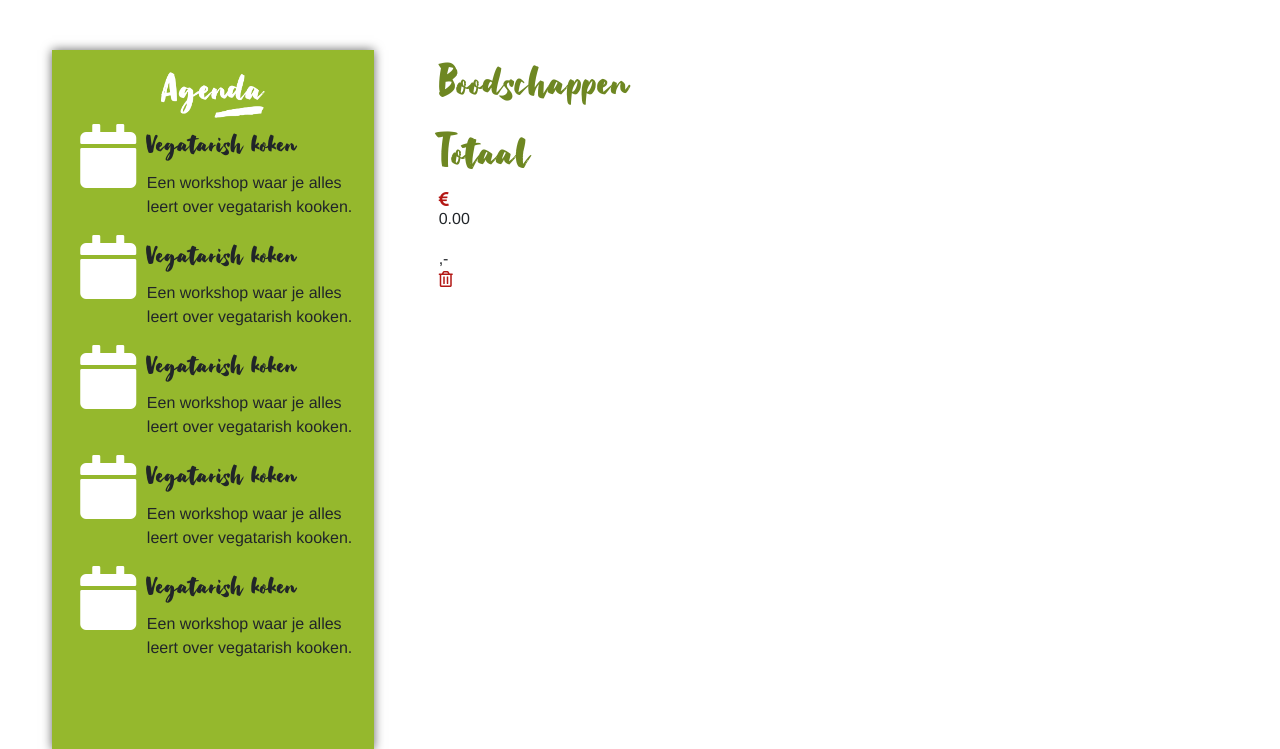
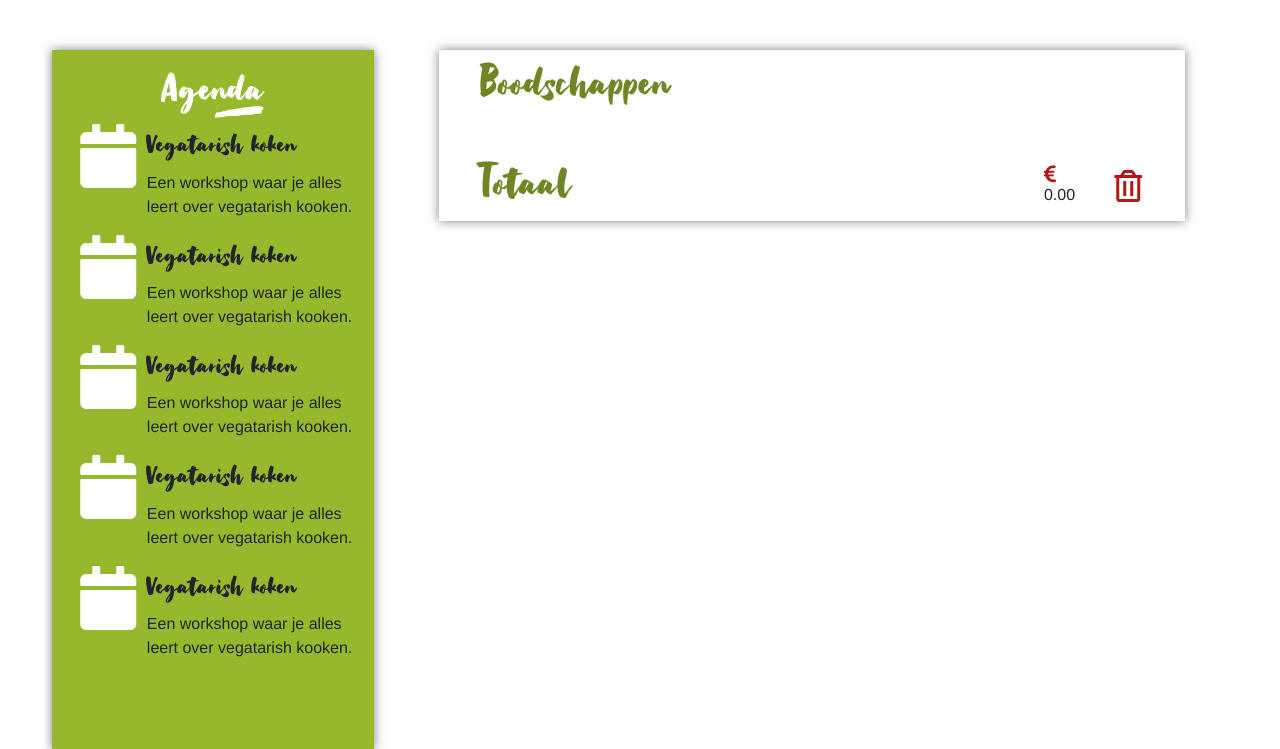
Before and after one commit to Brian-Boersen/educom-verrukkulluk-1678802972, a PHP site: page /index.php?action=cart in a window 1280 px wide. Shown: the part 624-1373 px from the top of the page. Run offline with PHP 8.4, Linux system fonts and the light colour scheme; data that the repository does not hold is empty.

Commit message:
shopping cart front end finshed....for now #15

```diff
--- a/assets/css/main.css
+++ b/assets/css/main.css
@@ -31,6 +31,8 @@
     --box-margins: 10%;
     --login_margin: 10%;
 
+    --shadow-strenght: 0.5;
+
 }
 
 
@@ -56,6 +58,10 @@ h4, h5{
 }
 
 /* misc */
+.euro_sign{
+    font-size: 1.2em;
+}
+
 .stars{
     position: absolute;
 
@@ -623,8 +629,19 @@ html, body {
 
 /*shopping cart ----------------------------------------------------------------------------------------------*/
 
+.cart-block{
+    margin-right: 10%;
+    padding-left: 5%;
+
+    /*shadow box*/
+    -webkit-box-shadow: 0px 0px 10px 0px rgba(0, 0, 0, var(--shadow-strenght));
+    -moz-box-shadow: 0px 0px 10px 0px rgba(0, 0, 0, var(--shadow-strenght));
+    box-shadow: 0px 0px 10px 0px rgba(0, 0, 0, var(--shadow-strenght));
+}
+
 .cart-block img{
     width: 100%;
+    float: right;
 }
 
 .cart-block h1, .cart-block h3{
@@ -633,7 +650,33 @@ html, body {
 
 .cart-block i{
     color: var(--darker-red);
+}
 
+.cart-block input{
+    width: 70px;
+
+    text-align: center;
+
+    color: var(--darker-green)
+}
+
+.item_price{
+    /* text-align: center; */
+    padding-left: 4%;
+    width: 12%;
+}
+
+.item_row{
+    margin-bottom: 30px;
+}
+
+@media (max-width: 867px) {
+    .cart-block input{
+        margin-left: 90%;
+    }
+    .item_price{
+        width: 30%;
+    }
 }
 
 .cart-block ul{
@@ -646,3 +689,11 @@ html, body {
 .trash{
     cursor: pointer;
 }
+
+.cart_bot_row{
+    display: flex;
+
+    margin-top: 30px;
+
+    align-items: center;
+}
--- a/templates/detail.html.twig
+++ b/templates/detail.html.twig
@@ -36,7 +36,7 @@
                     <div class="">
                         <div class="dish_top_info">
                                 <p><i class="fa fa-male"></i> 4</p>
-                                <p><i class="fa fa-euro-sign"></i> {{data.0.totaalprijs}},-</p>
+                                <p><i class="fa fa-euro-sign euro_sign"></i> {{data.0.totaalprijs}},-</p>
                                 <p><i class="fa fa-fire"></i> {{data.0.calorieen}}</p>
                         </div>
 
--- a/templates/homepage.html.twig
+++ b/templates/homepage.html.twig
@@ -43,7 +43,7 @@
                         </div>
                         <div class="bottom_right">
                             <p><i class="fa fa-male"></i> 4</p>
-                            <p><i class="fa fa-euro-sign"></i> {{record.totaalprijs}},-</p>
+                            <p><i class="fa fa-euro-sign euro_sign"></i> {{record.totaalprijs}},-</p>
                             <p><i class="fa fa-fire"></i> {{record.calorieen}}</p>
                         </div>
                     </div>
--- a/templates/shoppingCart.html.twig
+++ b/templates/shoppingCart.html.twig
@@ -89,31 +89,37 @@
             <div class="col-12">
                 <ul>
                     {% for product in data %}
-                        <div class="row id_{{product.id}}">
-                            <div class="col-12 col-lg-2">
+                        <div class="row item_row id_{{product.id}}">
+                            <div class="col-3 col-lg-2">
                                 <img src="{{ product.afbeelding }}" alt="404">
                             </div>
-                            <div class="col-12 col-lg-5">
+                            <div class="col-9 col-lg-6">
                                 <li><h3>{{ product.naam }}</h3></li>
                                 <li>{{ product.omschrijving }}</li>
                             </div>
-                            <div class="col-12 col-lg-4">
-                                <input type="number" name="aantal" class="item_count_input" data-price="{{product.prijs}}" data-product="{{product.id}}" value="{{ product.aantal }}"></input>
-                                <div><i class="fa fa-euro-sign"></i> <p class="total_item_price"> {{product.totaal_prijs}},-</p></div>
-                                <p><i data-product="{{product.id}}" class="far fa-trash-alt trash"></i></p>
+                            <div class="col-4 col-lg-1">
+                                <input type="text" name="aantal" class="item_count_input" data-price="{{product.prijs}}" data-product="{{product.id}}" value="{{ product.aantal }}"></input>
                             </div>
-                            <div class="col-1">
+                            <div class="col-4 col-lg-2 item_price">
+                                <i class="fa fa-euro-sign euro_sign"></i> <text class="total_item_price"> {{product.totaal_prijs}}</text>
+                            </div>
+                            <div class="col-4 col-lg-1">
+                                <i data-product="{{product.id}}" class="far fa-2x fa-trash-alt trash"></i>
                             </div>
                         </div>
                     {% endfor %}
                 </ul>
             </div>
         </div>
-        <div class="row">
-            <div class="col-12">
+        <div class="row cart_bot_row">
+            <div class="col-9">
                 <h1>Totaal</h1>
-                <div><i class="fa fa-euro-sign"></i> <p class="total_cart_price"></p>,-</div>
-                <p><i class="far fa-trash-alt all-trash"></i></p>
+            </div>
+            <div class="col-2 item_price">
+                <div><i class="fa fa-euro-sign euro_sign"></i> <text class="total_cart_price"></text></div>
+            </div>
+            <div class="col-1">
+                <text><i class="far fa-2x fa-trash-alt all-trash"></i></text>
             </div>
         </div>
     </div>
```
Also changed, not shown: other parts of assets/css/main.css (+15 -15 lines).
